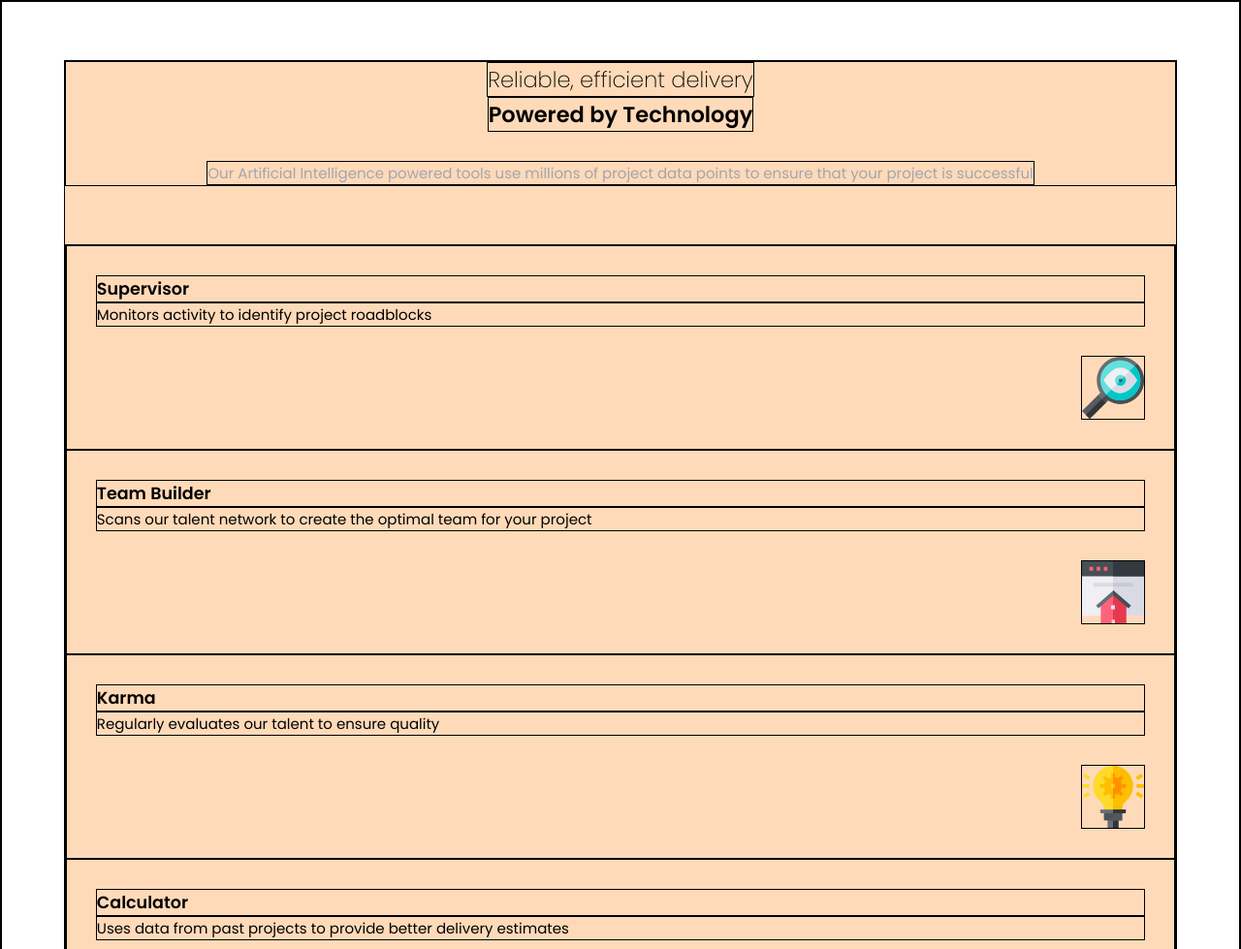
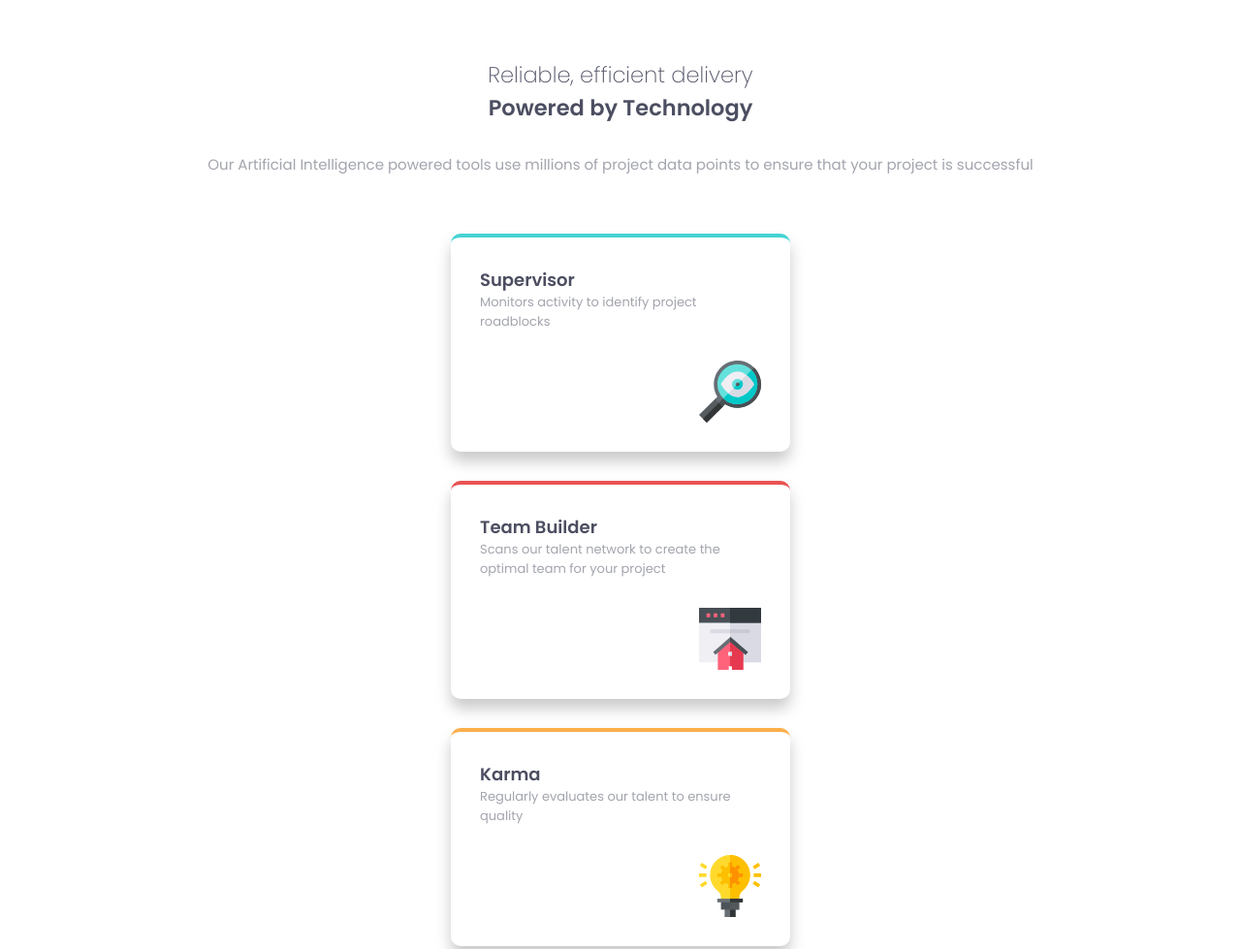
Before and after one commit to AldrinSeanPereira/four-card-feature-section-master, a plain HTML site: page index.html in a window 1280 px wide. Shown: the top 979 px of the page at 97% size. Drawn offline with Linux system fonts and the light colour scheme.

Commit message:
Add files via upload

```diff
--- a/index.html
+++ b/index.html
@@ -20,29 +20,29 @@
     <hgroup class="heading-group">
       <h2 class="heading-group__first-heading">Reliable, efficient delivery</h2>
       <h2>Powered by Technology</h2>
-      <p class="heading-group__para">Our Artificial Intelligence powered tools use millions of project data points
+      <p class="heading-group__paragraph">Our Artificial Intelligence powered tools use millions of project data points
         to ensure that your project is successful</p>
     </hgroup>
 
     <div class="card-grid">
       <div class="card-grid__card">
-        <h3>Supervisor</h3>
-        <p>Monitors activity to identify project roadblocks</p>
+        <h3 class="card-grid__headings">Supervisor</h3>
+        <p class="card-grid__paragraphs">Monitors activity to identify project roadblocks</p>
         <img class="card-grid__image" src="images/icon-supervisor.svg" alt="magnifying glass icon" />
       </div>
       <div class="card-grid__card">
-        <h3>Team Builder</h3>
-        <p>Scans our talent network to create the optimal team for your project</p>
+        <h3 class="card-grid__headings">Team Builder</h3>
+        <p class="card-grid__paragraphs">Scans our talent network to create the optimal team for your project</p>
         <img class="card-grid__image" src="images/icon-team-builder.svg" alt="browser with home icon" />
       </div>
       <div class="card-grid__card">
-        <h3>Karma</h3>
-        <p>Regularly evaluates our talent to ensure quality</p>
+        <h3 class="card-grid__headings">Karma</h3>
+        <p class="card-grid__paragraphs">Regularly evaluates our talent to ensure quality</p>
         <img class="card-grid__image" src="images/icon-karma.svg" alt="lightbulb icon" />
       </div>
       <div class="card-grid__card">
-        <h3>Calculator</h3>
-        <p>Uses data from past projects to provide better delivery estimates</p>
+        <h3 class="card-grid__headings">Calculator</h3>
+        <p class="card-grid__paragraphs">Uses data from past projects to provide better delivery estimates</p>
         <img class="card-grid__image" src="images/icon-calculator.svg" alt="desktop screen icon" />
 
       </div>
--- a/styles.css
+++ b/styles.css
@@ -1,14 +1,14 @@
 :root {
     /* Primary */
-    --Red: hsl(0, 78%, 62%);
-    --Cyan: hsl(180, 62%, 55%);
-    --Orange: hsl(34, 97%, 64%);
-    --Blue: hsl(212, 86%, 64%);
+    --color-Red: hsl(0, 78%, 62%);
+    --color-Cyan: hsl(180, 62%, 55%);
+    --color-Orange: hsl(34, 97%, 64%);
+    --color-Blue: hsl(212, 86%, 64%);
 
     /* Neutral */
-    --Very-Dark-Blue: hsl(234, 12%, 34%);
-    --Grayish-Blue: hsl(229, 6%, 66%);
-    --Very-Light-Gray: hsl(0, 0%, 98%);
+    --color-Very-Dark-Blue: hsl(234, 12%, 34%);
+    --color-Grayish-Blue: hsl(229, 6%, 66%);
+    --color-Very-Light-Gray: hsl(0, 0%, 98%);
 
     /* spacing */
     --space-10px: calc((10/16) * 1rem);
@@ -16,12 +16,20 @@
     --space-60px: calc((60/16) * 1rem);
 
     /* font size */
+    --font-size-11px: calc((11/16) * 1rem);
+    --font-size-13px: calc((13/16) * 1rem);
     --font-size-15px: calc((15/16) * 1rem);
-    --footer-attribution: calc((11/16) * 1rem);
+    --font-size-18px: calc((18/16) * 1rem);
+
+    /* font-weights */
+    --font-weight-200: 200;
+    --font-weight-400: 400;
+    --font-weight-600: 600;
 
     /* others */
+    --card-size: calc((350/16) * 1rem);
+    --border-radius: calc((10/16) * 1rem);
     --footer-position: calc((8/16) * 1rem);
-    --card-size: calc((300/16) * 1rem);
 }
 
 * {
@@ -29,7 +37,7 @@
     padding: 0;
     box-sizing: border-box;
 
-    border: 1px solid black;
+    /* border: 1px solid black; */
 }
 
 body {
@@ -42,23 +50,23 @@ body {
 }
 
 .main-content {
-    background-color: peachpuff;
     width: 90%;
-    margin: var(--space-60px);
+    margin: var(--space-60px) 0;
 }
 
 .heading-group {
     display: grid;
     justify-items: center;
     margin-bottom: var(--space-60px);
+    color: var(--color-Very-Dark-Blue);
 }
 
 .heading-group__first-heading {
     font-weight: 200;
 }
 
-.heading-group__para {
-    color: var(--Grayish-Blue);
+.heading-group__paragraph {
+    color: var(--color-Grayish-Blue);
     margin-top: var(--space-30px);
     text-align: center;
 }
@@ -68,10 +76,43 @@ body {
     display: grid;
 }
 
+.card-grid {
+    justify-items: center;
+    row-gap: var(--space-30px);
+}
+
 .card-grid__card {
     padding: var(--space-30px);
+    width: var(--card-size);
+    border-radius: var(--border-radius);
+    box-shadow: 0 10px 15px rgb(202, 202, 202);
+}
 
-    /* add card size which is fixxed */
+.card-grid__card:nth-of-type(1) {
+    border-top: 4px solid var(--color-Cyan);
+}
+
+.card-grid__card:nth-of-type(2) {
+    border-top: 4px solid var(--color-Red);
+}
+
+.card-grid__card:nth-of-type(3) {
+    border-top: 4px solid var(--color-Orange);
+}
+
+.card-grid__card:nth-of-type(4) {
+    border-top: 4px solid var(--color-Blue);
+}
+
+.card-grid__headings {
+    color: var(--color-Very-Dark-Blue);
+    font-size: var(--font-size-18px);
+    font-weight: var(--font-weight-600);
+}
+
+.card-grid__paragraphs {
+    color: var(--color-Grayish-Blue);
+    font-size: var(--font-size-13px);
 }
 
 .card-grid__image {
@@ -85,7 +126,7 @@ body {
 }
 
 .footer__attribution {
-    font-size: var(--footer-attribution);
+    font-size: var(--font-size-11px);
     text-align: center;
 }
 
```
